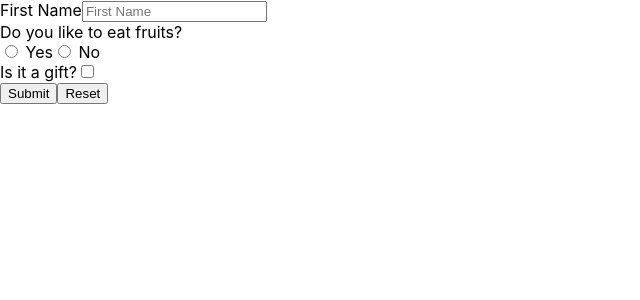
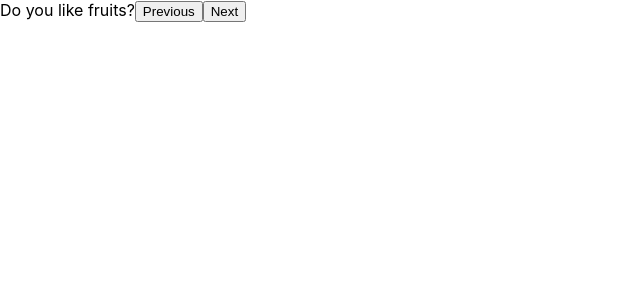
Before and after one commit to eiacademy/questionnaire, a React (Create React App) app: page /survey in a window 1280 px wide. Shown: the top 300 px of the page, without its empty margins (0-640 px from the left). Built offline with nearby package versions, Linux system fonts and the light colour scheme.

Commit message:
re-do survey form to include pagination

```diff
--- a/src/App.js
+++ b/src/App.js
@@ -1,7 +1,7 @@
 import React from "react";
 import { Routes, Route } from "react-router-dom";
 import "./App.css";
-import { SurveyPage } from "./components/Survey";
+import { Survey } from "./components/Survey/index";
 import { HomePage } from "./components/Home";
 
 
@@ -12,7 +12,7 @@ export default function SurveyJSReactApplication() {
           <Routes>
             <Route exact path="/" element={<HomePage/>}>
             </Route>
-            <Route path="/survey" element={<SurveyPage/>}>
+            <Route path="/survey" element={<Survey/>}>
             </Route>
           </Routes>
         </div>
--- a/src/components/Survey.js
+++ /dev/null
@@ -1,133 +0,0 @@
-import React from 'react'
-import { Form, Field } from 'react-final-form'
-
-const onSubmit = async values => {
-  //add in POST request
-}
-
-const Error = ({ name }) => (
-  <Field name={name} subscription={{ error: true, touched: true }}>
-    {({ meta: { error, touched } }) =>
-      error && touched ? <span>{error}</span> : null
-    }
-  </Field>
-)
-
-const Condition = ({ when, is, children }) => (
-  <Field name={when} subscription={{ value: true }}>
-    {({ input: { value } }) => (value === is ? children : null)}
-  </Field>
-)
-
-export function SurveyPage() {
-    return(
-        <Form
-        onSubmit={onSubmit}
-        validate={values => {
-            const errors = {}
-            if (!values.firstName) {
-            errors.firstName = 'Required'
-            }
-            if (!values.reception) {
-            errors.reception = 'Required'
-            }
-            if (values.reception === 'yes') {
-            if (!values.fruit) {
-                errors.fruit = 'Required'
-            }
-            } else if (values.reception === 'no') {
-            if (!values.decline) {
-                errors.decline = 'Required'
-            }
-            }
-            return errors
-        }}
-        >
-        {({ handleSubmit, form, submitting, pristine, values }) => (
-            <form onSubmit={handleSubmit}>
-            <div>
-                <label>First Name</label>
-                <Field
-                name="firstName"
-                component="input"
-                type="text"
-                placeholder="First Name"
-                />
-                <Error name="firstName" />
-            </div>
-            <div>
-                <label>Do you like to eat fruits?</label>
-                <div>
-                <label>
-                    <Field
-                    name="reception"
-                    component="input"
-                    type="radio"
-                    value="yes"
-                    />{' '}
-                    Yes
-                </label>
-                <label>
-                    <Field
-                    name="reception"
-                    component="input"
-                    type="radio"
-                    value="no"
-                    />{' '}
-                    No
-                </label>
-                </div>
-                <Error name="reception" />
-            </div>
-            <Condition when="reception" is="yes">
-                <div>
-                <label>What is the name of your favourite fruit?</label>
-                <Field
-                    name="fruit"
-                    component="input"
-                    type="text"
-                    placeholder="Favourite fruit"
-                />
-                <Error name="street" />
-                </div>
-            </Condition>
-            <Condition when="reception" is="no">
-                <div>
-                <label>Why don't you like fruits?</label>
-                <Field
-                    name="decline"
-                    component="input"
-                    type="text"
-                    placeholder="Reason for declining"
-                />
-                <Error name="decline" />
-                </div>
-            </Condition>
-            <div>
-                <label>Is it a gift?</label>
-                <Field name="gift" component="input" type="checkbox" />
-            </div>
-            <Condition when="gift" is={true}>
-                <div>
-                <label>Gift Message</label>
-                <Field
-                    name="message"
-                    component="textarea"
-                    placeholder="Gift Message"
-                />
-                <Error name="message" />
-                </div>
-            </Condition>
-            <div className="buttons">
-                <button type="submit" disabled={submitting}>
-                Submit
-                </button>
-                <button type="button" onClick={form.reset} disabled={submitting}>
-                Reset
-                </button>
-            </div>
-            </form>
-        )}
-        </Form>
-    )
-}
--- /dev/null
+++ b/src/components/Survey/index.js
@@ -0,0 +1,26 @@
+import React, { useState } from "react";
+
+export function Survey() {
+
+    const [ questionNumber, setQuestionNumber ] = useState(0);
+
+    //to be converted to a JSON file eventually
+    const questionnaireQuestions = {
+        questions: [
+            {
+                question: "Do you like fruits?"
+            },
+            {
+                question: "Do you have any siblings?"
+            }
+        ]
+    }
+
+    return (
+        <div className="container">
+            <label>{questionnaireQuestions.questions[questionNumber]["question"]}</label>
+            <button onClick={() => setQuestionNumber(prevState => prevState - 1)}>Previous</button>
+            <button onClick={() => setQuestionNumber(prevState => prevState + 1)}>Next</button>
+        </div>
+    );
+}
```
